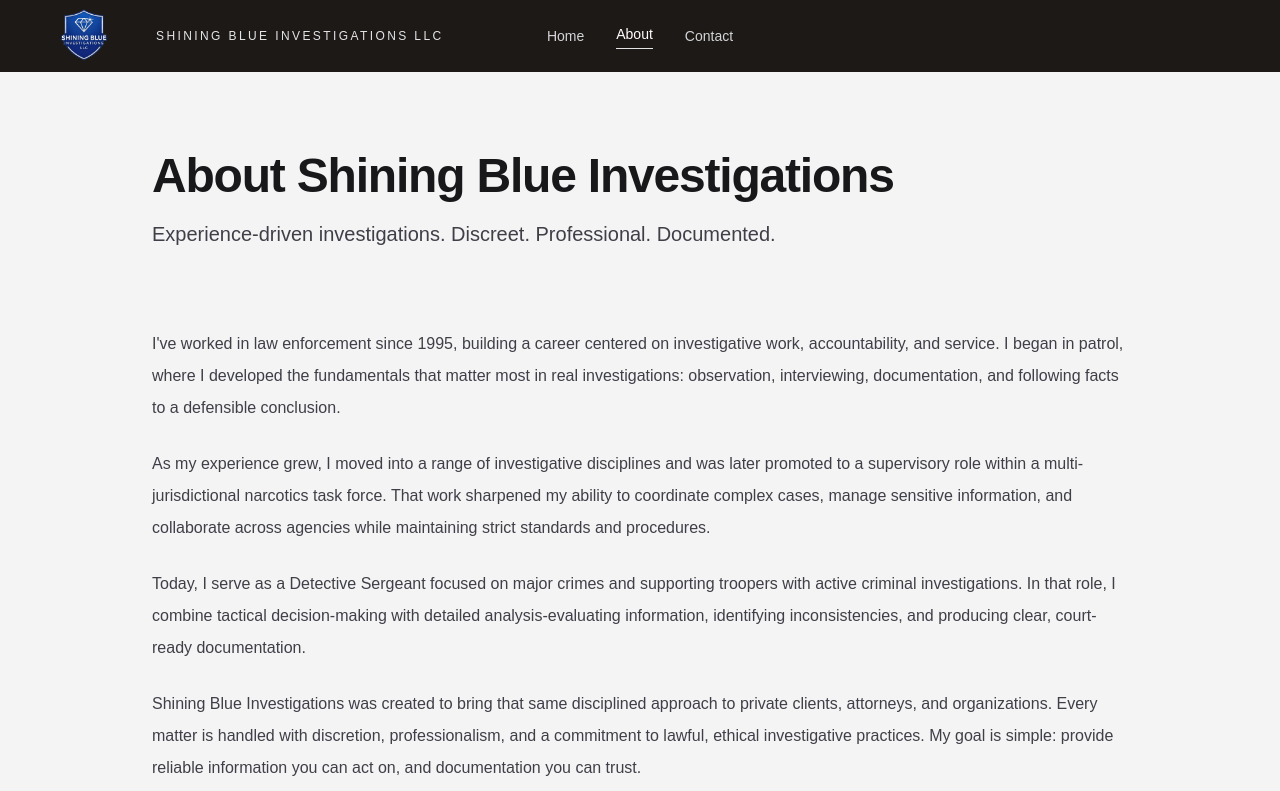
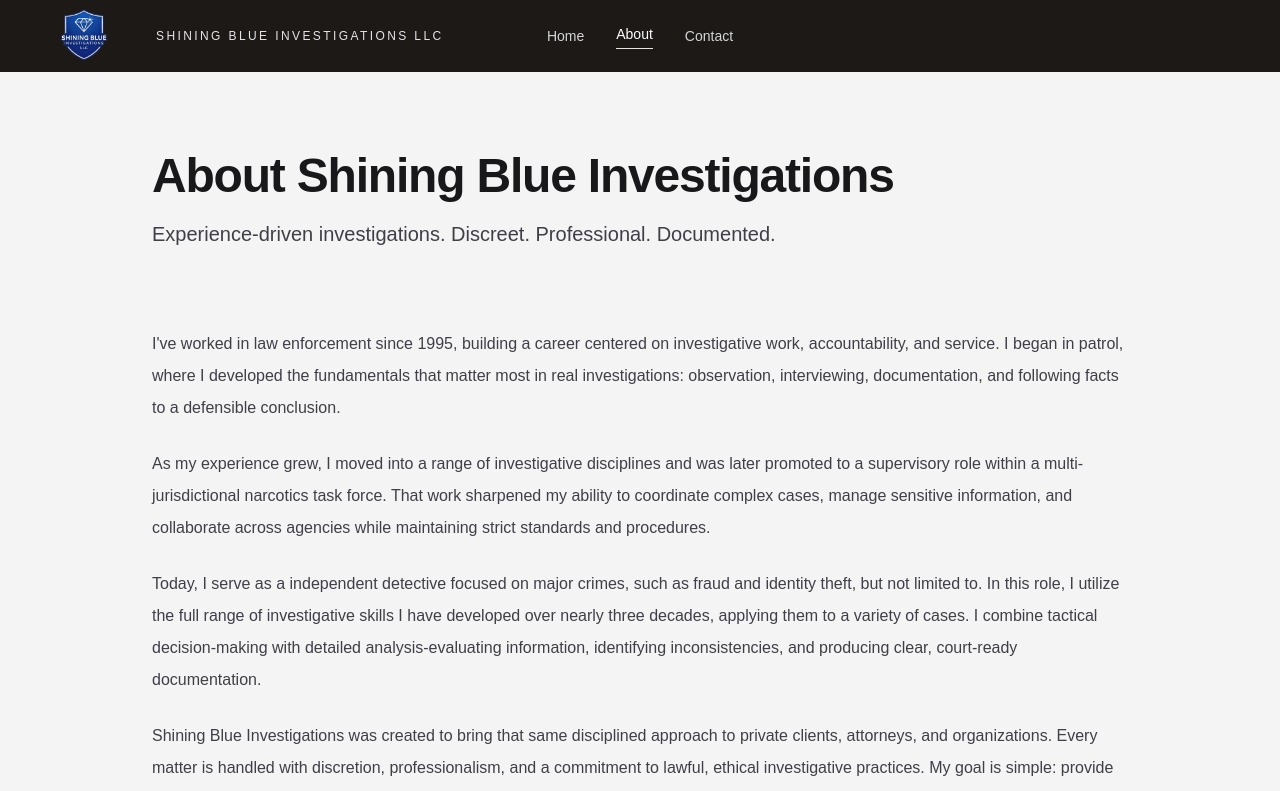
Before and after one commit to CameronSuarez/ShiningBlueInvestigations, a Next.js app: page /about in a window 1280 px wide. Shown: the top 791 px of the page. Built offline with nearby package versions, Linux system fonts and the light colour scheme.

Commit message:
updated about me

```diff
--- a/src/app/about/page.tsx
+++ b/src/app/about/page.tsx
@@ -30,8 +30,8 @@ export default function AboutPage() {
               maintaining strict standards and procedures.
             </p>
             <p>
-              Today, I serve as a Detective Sergeant focused on major crimes and
-              supporting troopers with active criminal investigations. In that role, I
+              Today, I serve as a independent detective focused on major crimes, such as fraud and identity theft, but not limited to.
+              In this role, I utilize the full range of investigative skills I have developed over nearly three decades, applying them to a variety of cases. I
               combine tactical decision-making with detailed analysis-evaluating
               information, identifying inconsistencies, and producing clear, court-ready
               documentation.
```
